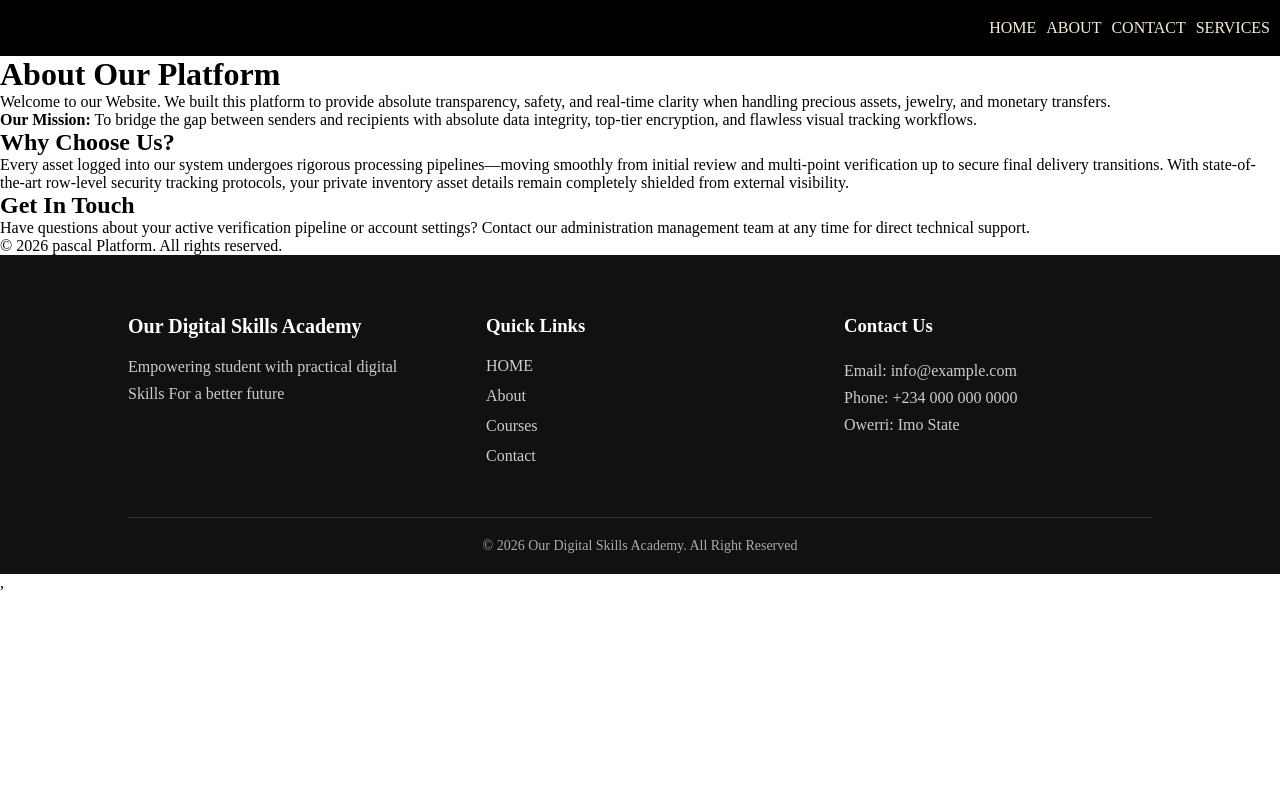
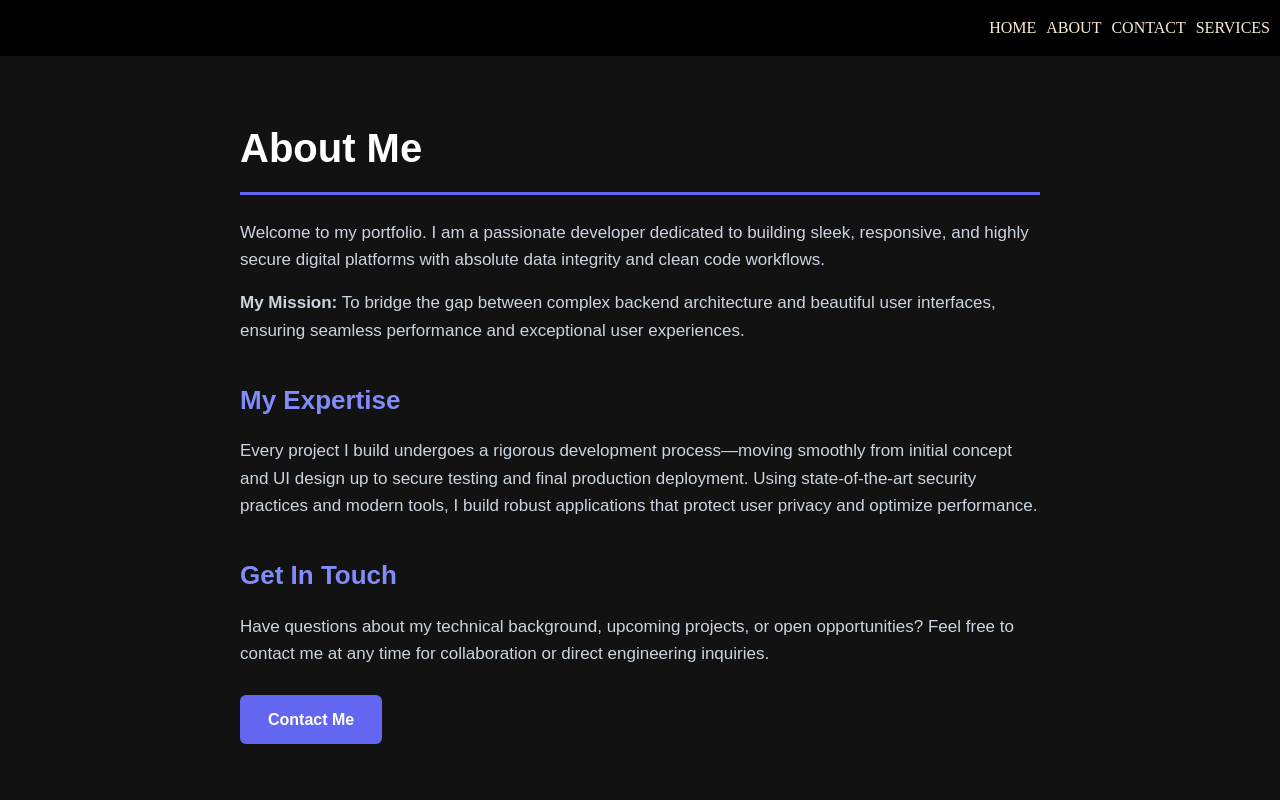
Before and after one commit to pascal081/Class-Project, a React (Vite) app: page /About-us in a window 1280 px wide. Shown: the top 800 px of the page. Built offline with nearby package versions, Linux system fonts and the light colour scheme.

Commit message:
Update project structure

```diff
--- /dev/null
+++ b/src/Screen/AboutUsPageScreen.css
@@ -0,0 +1,58 @@
+/* container  */
+.portfolio-about-view {
+  background-color: #121212; /* Simple solid dark background color */
+  width: 100%;
+  min-height: 100vh;         /* Stretches full-screen height */
+  box-sizing: border-box;
+  margin: 0;
+  padding: 60px 40px;
+}
+
+/*  content text layouts */
+.portfolio-about-view .about-content-box {
+  max-width: 800px;
+  margin: 0 auto;
+  line-height: 1.6;
+}
+
+/* Main Heading  */
+.portfolio-about-view .about-title {
+  font-family: Arial, sans-serif;
+  font-size: 40px;
+  color: #ffffff;
+  margin-top: 0;
+  margin-bottom: 24px;
+  border-bottom: 3px solid #6366f1;
+  padding-bottom: 12px;
+}
+
+/* Subheadings  */
+.portfolio-about-view .about-subtitle {
+  font-family: Arial, sans-serif;
+  font-size: 26px;
+  color: #818cf8;
+  margin-top: 36px;
+  margin-bottom: 16px;
+}
+
+/*  Paragraphs */
+.portfolio-about-view .about-text {
+  font-family: Arial, sans-serif;
+  font-size: 17px;
+  margin-bottom: 16px;
+  color: #cbd5e1;
+}
+
+/* Contact Button */
+.portfolio-about-view .about-button {
+  display: inline-block;
+  font-family: Arial, sans-serif;
+  font-size: 16px;
+  font-weight: bold;
+  color: #ffffff;
+  background-color: #6366f1;
+  padding: 12px 28px;
+  margin-top: 12px;
+  text-decoration: none;
+  border-radius: 6px;
+}
--- a/src/Screen/AboutUsPageScreen.jsx
+++ b/src/Screen/AboutUsPageScreen.jsx
@@ -1,23 +1,38 @@
 import React from 'react'
+import { Link } from 'react-router-dom';
+import "./AboutUsPageScreen.css";
 
 const AboutUsPageScreen = () => {
   return (
-    <div>
-      <h1>About Our Platform</h1>
+    /* The fresh new unique className applied here wraps the page elements perfectly */
+    <div className="portfolio-about-view">
+      <div className="about-content-box">
 
-<p>Welcome to our Website. We built this platform to provide absolute transparency, safety, and real-time clarity when handling precious assets, jewelry, and monetary transfers.</p>
+        <h1 className="about-title">About Me</h1>
 
-<p><b>Our Mission:</b> To bridge the gap between senders and recipients with absolute data integrity, top-tier encryption, and flawless visual tracking workflows.</p>
+        <p className="about-text">
+          Welcome to my portfolio. I am a passionate developer dedicated to building sleek, responsive, and highly secure digital platforms with absolute data integrity and clean code workflows.
+        </p>
 
-<h2>Why Choose Us?</h2>
-<p>Every asset logged into our system undergoes rigorous processing pipelines—moving smoothly from initial review and multi-point verification up to secure final delivery transitions.
-  With state-of-the-art row-level security tracking protocols, your private inventory asset details remain completely shielded from external visibility.</p>
+        <p className="about-text">
+          <b>My Mission:</b> To bridge the gap between complex backend architecture and beautiful user interfaces, ensuring seamless performance and exceptional user experiences.
+        </p>
 
-<h2>Get In Touch</h2>
-<p>Have questions about your active verification pipeline or account settings? Contact our administration management team at any time for direct technical support.</p>
+        <h2 className="about-subtitle">My Expertise</h2>
+        <p className="about-text">
+          Every project I build undergoes a rigorous development process—moving smoothly from initial concept and UI design up to secure testing and final production deployment. Using state-of-the-art security practices and modern tools, I build robust applications that protect user privacy and optimize performance.
+        </p>
 
-<p>&copy; 2026 pascal Platform. All rights reserved.</p>
+        <h2 className="about-subtitle">Get In Touch</h2>
+        <p className="about-text">
+          Have questions about my technical background, upcoming projects, or open opportunities? Feel free to contact me at any time for collaboration or direct engineering inquiries.
+        </p>
 
+        <Link to="/contact-us" className="about-button">
+          Contact Me
+        </Link>
+
+      </div>
     </div>
   )
 }
--- /dev/null
+++ b/src/Screen/ContactUsPageScreen.css
@@ -0,0 +1,58 @@
+/* Unique container class name to keep styles away from your hero section */
+.portfolio-contact-view {
+  background-color: #121212; /* Matching simple solid dark background */
+  width: 100%;
+  min-height: 100vh;         /* Stretches full-screen height */
+  box-sizing: border-box;
+  margin: 0;
+  padding: 60px 40px;
+}
+
+/* Inner box to center content text layouts */
+.portfolio-contact-view .contact-content-box {
+  max-width: 800px;
+  margin: 0 auto;
+  line-height: 1.6;
+}
+
+/* Main Heading  */
+.portfolio-contact-view .contact-title {
+  font-family: Arial, sans-serif;
+  font-size: 40px;
+  color: #ffffff;
+  margin-top: 0;
+  margin-bottom: 24px;
+  border-bottom: 3px solid #6366f1;
+  padding-bottom: 12px;
+}
+
+/* Subheadings (Arial - 26px) */
+.portfolio-contact-view .contact-subtitle {
+  font-family: Arial, sans-serif;
+  font-size: 26px;
+  color: #818cf8;
+  margin-top: 36px;
+  margin-bottom: 16px;
+}
+
+/* Body Paragraphs */
+.portfolio-contact-view .contact-text {
+  font-family: Arial, sans-serif;
+  font-size: 17px;
+  margin-bottom: 16px;
+  color: #cbd5e1;
+}
+
+/*  Link Button pointing to Services */
+.portfolio-contact-view .services-button {
+  display: inline-block;
+  font-family: Arial, sans-serif;
+  font-size: 16px;
+  font-weight: bold;
+  color: #ffffff;
+  background-color: #6366f1;
+  padding: 12px 28px;
+  margin-top: 24px;
+  text-decoration: none;
+  border-radius: 6px;
+}
--- a/src/Screen/ContactUsPageScreen.jsx
+++ b/src/Screen/ContactUsPageScreen.jsx
@@ -1,22 +1,31 @@
 import React from 'react'
+import { Link } from 'react-router-dom';
+import "./ContactUsPageScreen.css";
 
 const ContactUsPage = () => {
   return (
-    <div>
-<h1>Contact Us</h1>
+    <div className="portfolio-contact-view">
+      <div className="contact-content-box">
+        <h1 className="contact-title">Contact Us</h1>
 
-<p>Need assistance with your learning, account verification, or security settings? Reach out to our team directly through the channels below.</p>
+        <p className="contact-text">
+          Have questions about my technical expertise, ongoing engineering projects, or looking to collaborate? Reach out to me directly through the details below.
+        </p>
 
-<h2>Support Email</h2>
-<p>support@pascal.com</p>
+        <h2 className="contact-subtitle">Direct Email</h2>
+        <p className="contact-text">support@pascal.com</p>
 
-<h2>Operational Hours</h2>
-<p>Monday through Friday, 9:00 AM – 5:00 PM (UTC)</p>
+        <h2 className="contact-subtitle">Availability Hours</h2>
+        <p className="contact-text">Monday through Friday, 9:00 AM – 5:00 PM (UTC)</p>
 
-<h2>Response Time</h2>
-<p>Our administration management team reviews all priority verification requests within 12 to 24 hours.</p>
+        <h2 className="contact-subtitle">Response Window</h2>
+        <p className="contact-text">I review all direct inquiries and technical collaboration project invites within 12 to 24 hours.</p>
 
-<p>&copy; 2026 pascal  Platform. All rights reserved.</p>
+        {/* Link pointing to your Services route path */}
+        <Link to="/Services" className="services-button">
+          View My Services
+        </Link>
+      </div>
     </div>
   )
 }
--- /dev/null
+++ b/src/Screen/ServicesPageScreen.css
@@ -0,0 +1,58 @@
+/*  container */
+.portfolio-services-view {
+  background-color: #121212;
+  width: 100%;
+  min-height: 100vh;
+  box-sizing: border-box;
+  margin: 0;
+  padding: 60px 40px;
+}
+
+/* Inner box to center content text layouts */
+.portfolio-services-view .services-content-box {
+  max-width: 800px;
+  margin: 0 auto;
+  line-height: 1.6;
+}
+
+/* Main Heading  */
+.portfolio-services-view .services-title {
+  font-family: Arial, sans-serif;
+  font-size: 40px;
+  color: #ffffff;
+  margin-top: 0;
+  margin-bottom: 24px;
+  border-bottom: 3px solid #6366f1;
+  padding-bottom: 12px;
+}
+
+/* Subheadings  */
+.portfolio-services-view .services-subtitle {
+  font-family: Arial, sans-serif;
+  font-size: 26px;
+  color: #818cf8;
+  margin-top: 36px;
+  margin-bottom: 16px;
+}
+
+/* Body Paragraphs  */
+.portfolio-services-view .services-text {
+  font-family: Arial, sans-serif;
+  font-size: 17px;
+  margin-bottom: 16px;
+  color: #cbd5e1;
+}
+
+/*  Link Button pointing back to Home */
+.portfolio-services-view .home-button {
+  display: inline-block;
+  font-family: Arial, sans-serif;
+  font-size: 16px;
+  font-weight: bold;
+  color: #ffffff;
+  background-color: #6366f1;
+  padding: 12px 28px;
+  margin-top: 24px;
+  text-decoration: none;
+  border-radius: 6px;
+}
--- a/src/Screen/ServicesPageScreen.jsx
+++ b/src/Screen/ServicesPageScreen.jsx
@@ -1,23 +1,34 @@
 import React from 'react'
+import { Link } from 'react-router-dom';
+import "./ServicesPageScreen.css";
 
 const ServicesPageScreen = () => {
   return (
-    <div>
-<h1>My Services</h1>
+    <div className="portfolio-services-view">
+      <div className="services-content-box">
+        <h1 className="services-title">My Services</h1>
 
-<p>Welcome to my workspace. I specialize in building custom, high-end digital experiences, robust backend systems, and clean user interfaces tailored to your specific goals.</p>
+        <p className="services-text">
+          Welcome to my workspace. I specialize in building custom, high-end digital experiences, robust backend systems, and clean user interfaces tailored to your specific goals.
+        </p>
 
-<h2>Web Design & Frontend Development</h2>
-<p>I design beautiful, responsive websites using modern technologies like React, JavaScript,  CSS, ensuring your project looks stunning on both computers and mobile screens.</p>
+        <h2 className="services-subtitle">Web Design & Frontend Development</h2>
+        <p className="services-text">
+          I design beautiful, responsive websites using modern technologies like React, JavaScript, and CSS, ensuring your project looks stunning on both computers and mobile screens.
+        </p>
+
+        <h2 className="services-subtitle">Custom Web Applications</h2>
+        <p className="services-text">
+          From initial concept to deployment, I create fully functioning single-page applications tailored with private dashboards, forms, and custom workflows built from the ground up.
+        </p>
 
 
-<h2>Custom Web Applications</h2>
-<p>From initial concept to deployment, I create fully functioning single-page applications tailored with private dashboards, forms, and custom workflows built from the ground up.</p>
-
-
-<p>&copy; 2026 Pascal platform. All rights reserved.</p>
+        <Link to="/" className="home-button">
+          Go To Home
+        </Link>
+      </div>
     </div>
   )
 }
 
-export default ServicesPageScreen
+export default ServicesPageScreen;
--- a/src/component/Footer/Footer.jsx
+++ b/src/component/Footer/Footer.jsx
@@ -1,5 +1,6 @@
 import React from 'react'
 import "./Footer.css";
+import { Link } from "react-router-dom"; // Import Link from react-router-dom
 
 const Footer = () => {
   return (
@@ -16,10 +17,11 @@ const Footer = () => {
               <div className="footer-box">
                 <h3>Quick Links</h3>
 
-                <a href="">HOME</a>
-                <a href="">About</a>
-                <a href="">Courses</a>
-                <a href="">Contact</a>
+                {/* Updated to clean, working internal routing links */}
+                <Link to="/">HOME</Link>
+                <Link to="/About-us">About</Link>
+                <Link to="/Services">Services</Link>
+                <Link to="/contact-us">Contact</Link>
 
               </div>
 
@@ -38,8 +40,6 @@ const Footer = () => {
            </div>
            {/* // */}
         </footer>
-
-
     </div>
   )
 }
```
